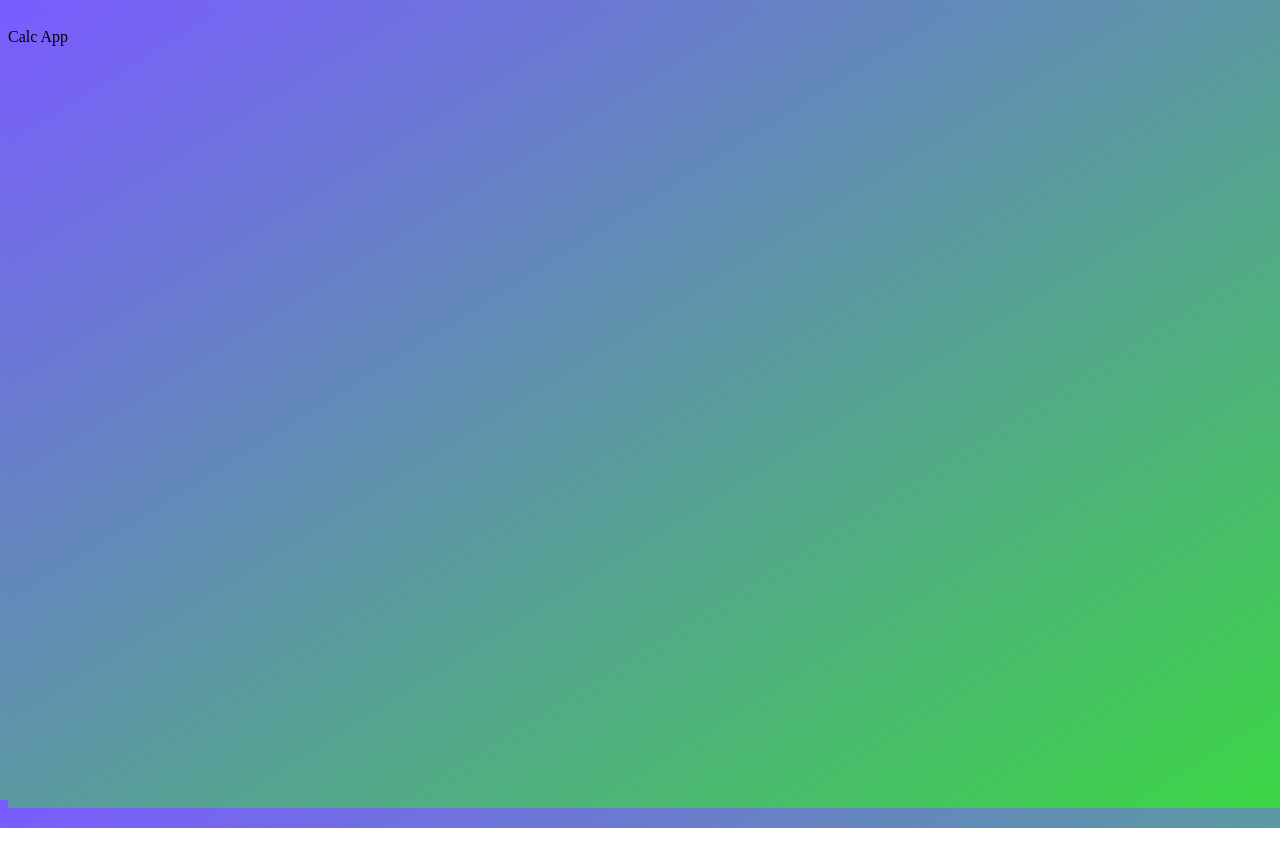
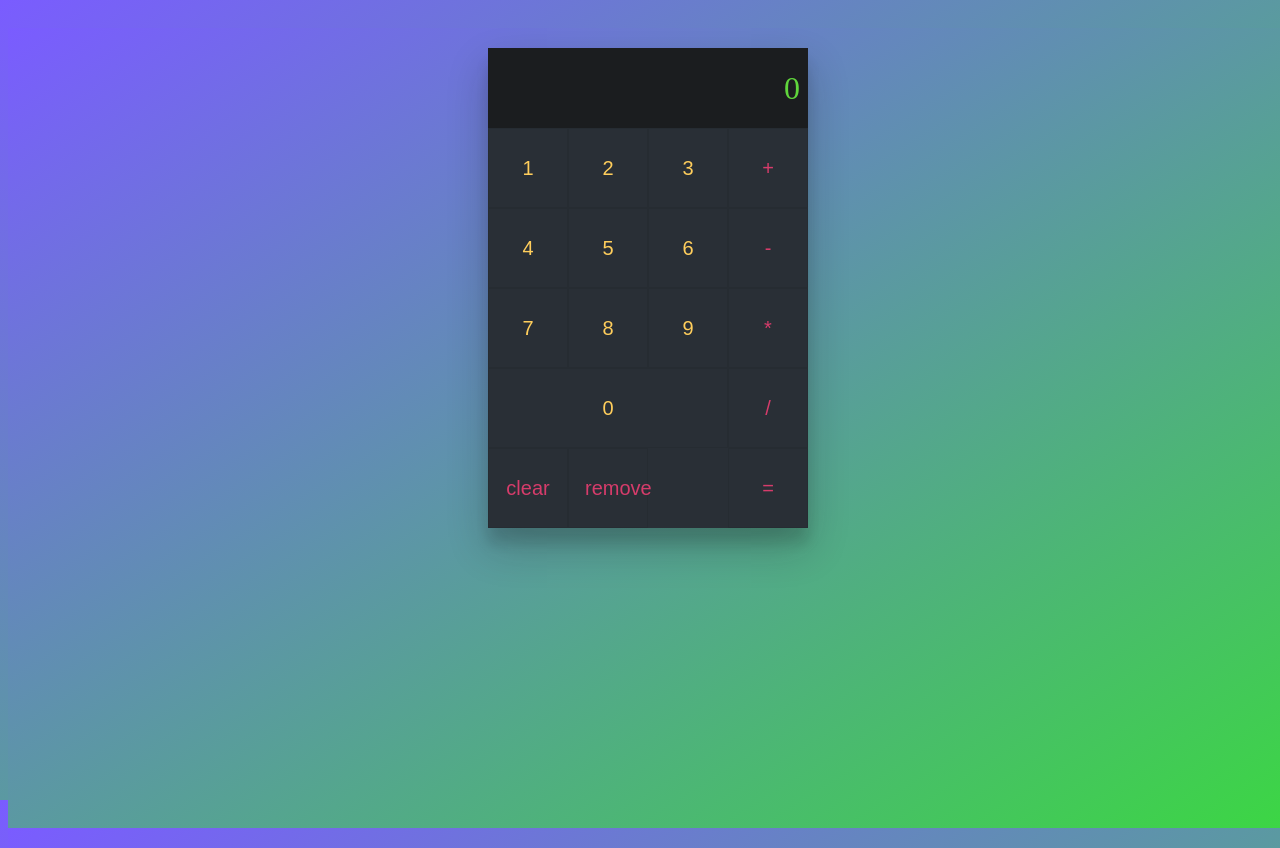
Before and after one commit to isabelblanco/calculator, a React (Create React App) app: page / in a window 1280 px wide. Built offline with nearby package versions, Linux system fonts and the light colour scheme.

Commit message:
add Result component

```diff
--- a/src/App.css
+++ b/src/App.css
@@ -6,12 +6,20 @@ body {
   background-image: linear-gradient(to bottom right, #7a5cff 0%, #3cd644 100%);
   background-repeat: no-repeat;
   background-attachment: fixed;
+  padding-top: 20px;
+  user-select: none;
+  overflow: hidden;
 }
 
-body {
-  padding-top: 20px;
-  user-select: none;
+.react-calculator {
+    position: relative;
+    margin: 0 auto;
+    width: 320px;
+    background-color: #292f36;
+    box-shadow: 0 19px 38px rgba(19, 19, 19, .24),
+  0 15px 12px rgba(19, 19, 19, .12);
 }
+
 
 button {
   outline: none;
--- a/src/App.jsx
+++ b/src/App.jsx
@@ -1,12 +1,39 @@
 /* eslint no-eval: 0 */
 import React from 'react'
 import './App.css'
+import Button from './components/Button'
+import Result from './components/Result'
 
 const App = () => {
-    console.log("Renderización de la app")
+    const clickHandlerFunction = text => {
+        console.log('desde app: ' + text)
+    }
     return (
         <main className='react-calculator'>
-            Calc App
+            <Result></Result>
+            <div className="numbers">
+                <Button text='1' clickHandler={clickHandlerFunction} />
+                <Button text='2' clickHandler={clickHandlerFunction} />
+                <Button text='3' clickHandler={clickHandlerFunction} />
+                <Button text='4' clickHandler={clickHandlerFunction} />
+                <Button text='5' clickHandler={clickHandlerFunction} />
+                <Button text='6' clickHandler={clickHandlerFunction} />
+                <Button text='7' clickHandler={clickHandlerFunction} />
+                <Button text='8' clickHandler={clickHandlerFunction} />
+                <Button text='9' clickHandler={clickHandlerFunction} />
+                <Button text='0' clickHandler={clickHandlerFunction} />
+            </div>
+            <div className="functions">
+                <Button text='clear' clickHandler={clickHandlerFunction} />
+                <Button text='remove' clickHandler={clickHandlerFunction} />
+            </div>
+            <div className="math-operations">
+                <Button text='+' clickHandler={clickHandlerFunction} />
+                <Button text='-' clickHandler={clickHandlerFunction} />
+                <Button text='*' clickHandler={clickHandlerFunction} />
+                <Button text='/' clickHandler={clickHandlerFunction} />
+                <Button text='=' clickHandler={clickHandlerFunction} />
+            </div>
         </main>
     )
 }
--- /dev/null
+++ b/src/components/Result.jsx
@@ -0,0 +1,20 @@
+import React from 'react'
+import PropTypes from 'prop-types';
+
+const Result = ({ value }) => {
+    return (
+        <div className="result">
+            <span>{value}</span>
+        </div>
+    )
+}
+
+Result.propTypes = {
+    value: PropTypes.number.isRequired
+}
+
+Result.defaultProps = {
+    value: 0
+}
+
+export default Result
```
Also changed, not shown: 2 other files (tests, documents, lock files or other folders).
